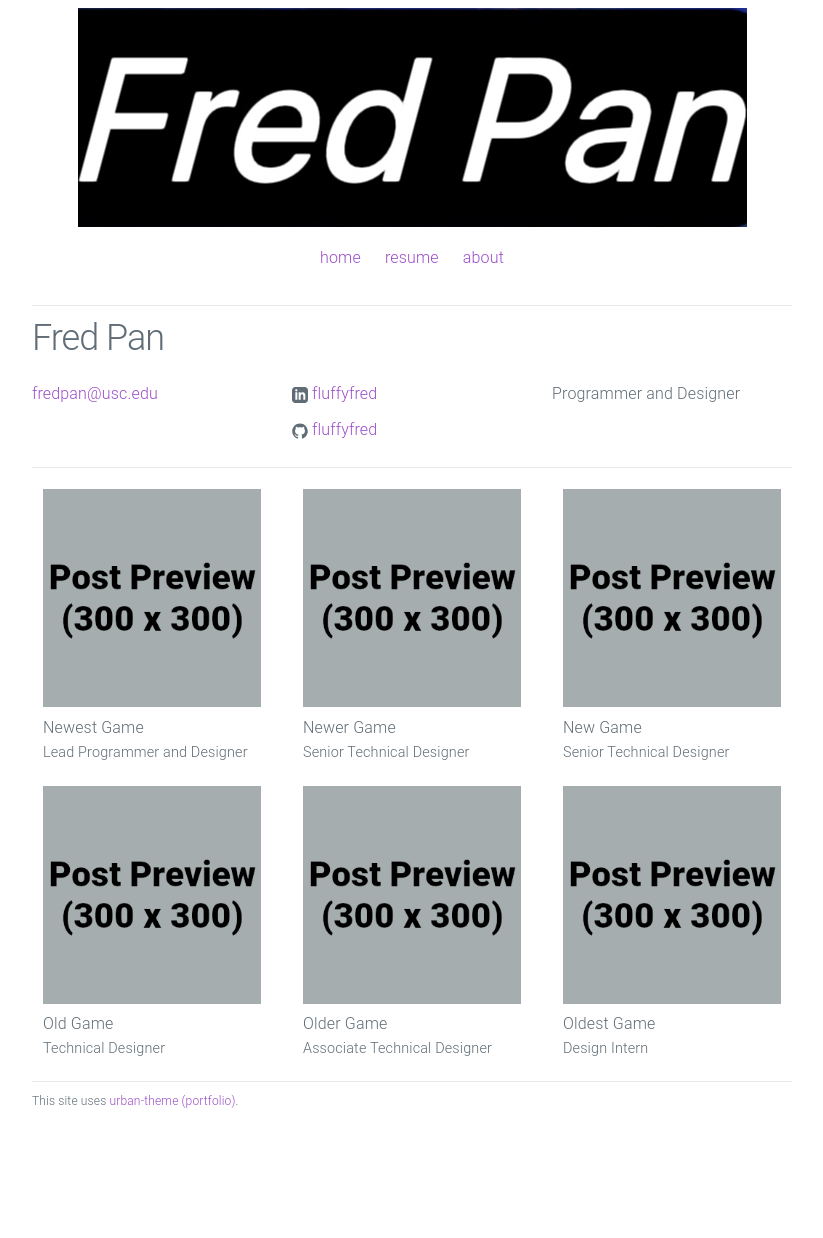
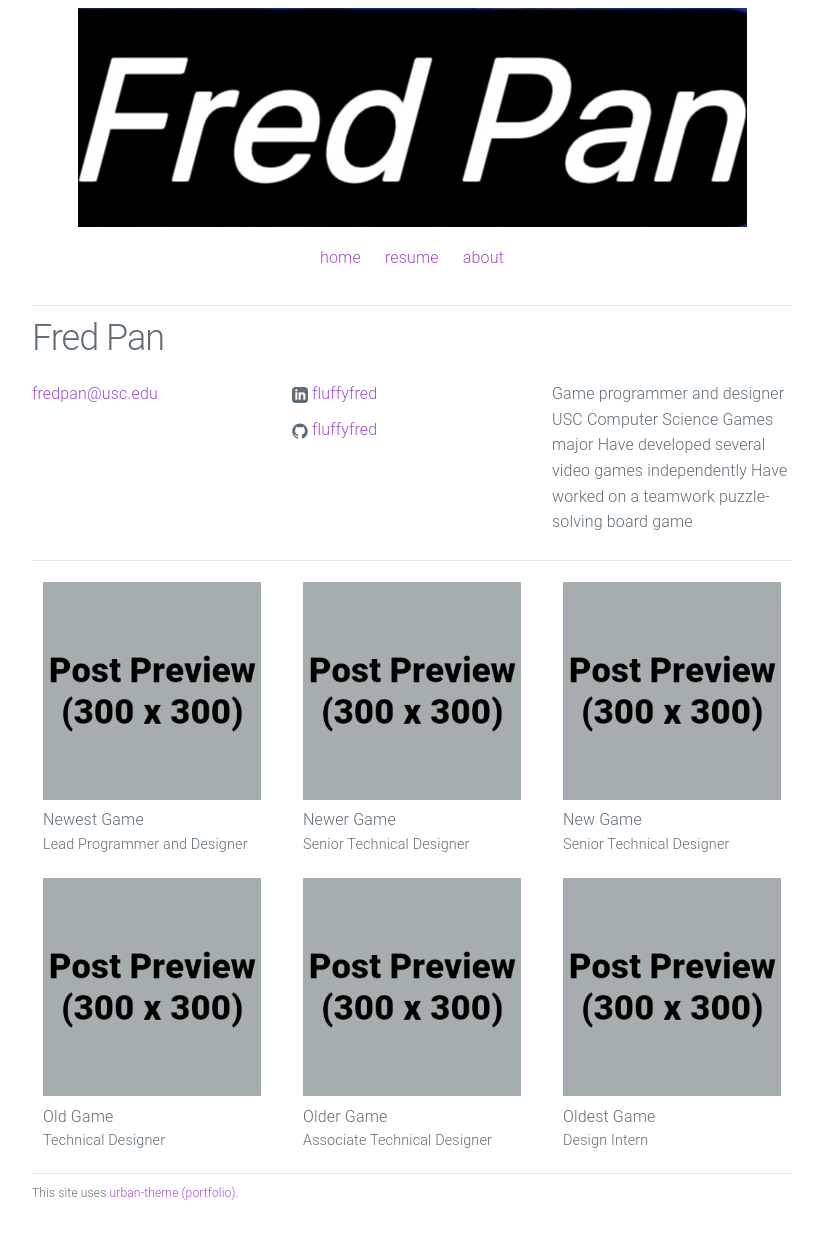
Before and after one commit to fluffyfred/fluffyfred.github.io, a Jekyll site: the page built from index.html, in a window 1280 px wide. Shown: the whole page, without its empty margins (228-1051 px from the left). Built offline with Jekyll 4.4.1, drawn with Linux system fonts in a browser that asks for light colours; before the commit the page ends 1146 px from its top, so only the background shows below that.

Commit message:
Update _config.yml

```diff
--- a/_config.yml
+++ b/_config.yml
@@ -2,9 +2,12 @@
 title: Fred Pan
 email: fredpan@usc.edu
 description: > # keep this and put description below
-  Programmer and Designer
+  Game programmer and designer
+  USC Computer Science Games major
+  Have developed several video games independently
+  Have worked on a teamwork puzzle-solving board game
 url: "https://fluffyfred.github.io" # the base hostname & protocol for your site
-linkedin_url: "www.linkedin.com/in/fredyizhoupan"
+linkedin_url: www.linkedin.com/in/fredyizhoupan
 github_username: fluffyfred
 footer_text: "This site uses <a href='https://github.com/gamingportfolio/urban-theme-portfolio'>urban-theme (portfolio)</a>."
 
```
